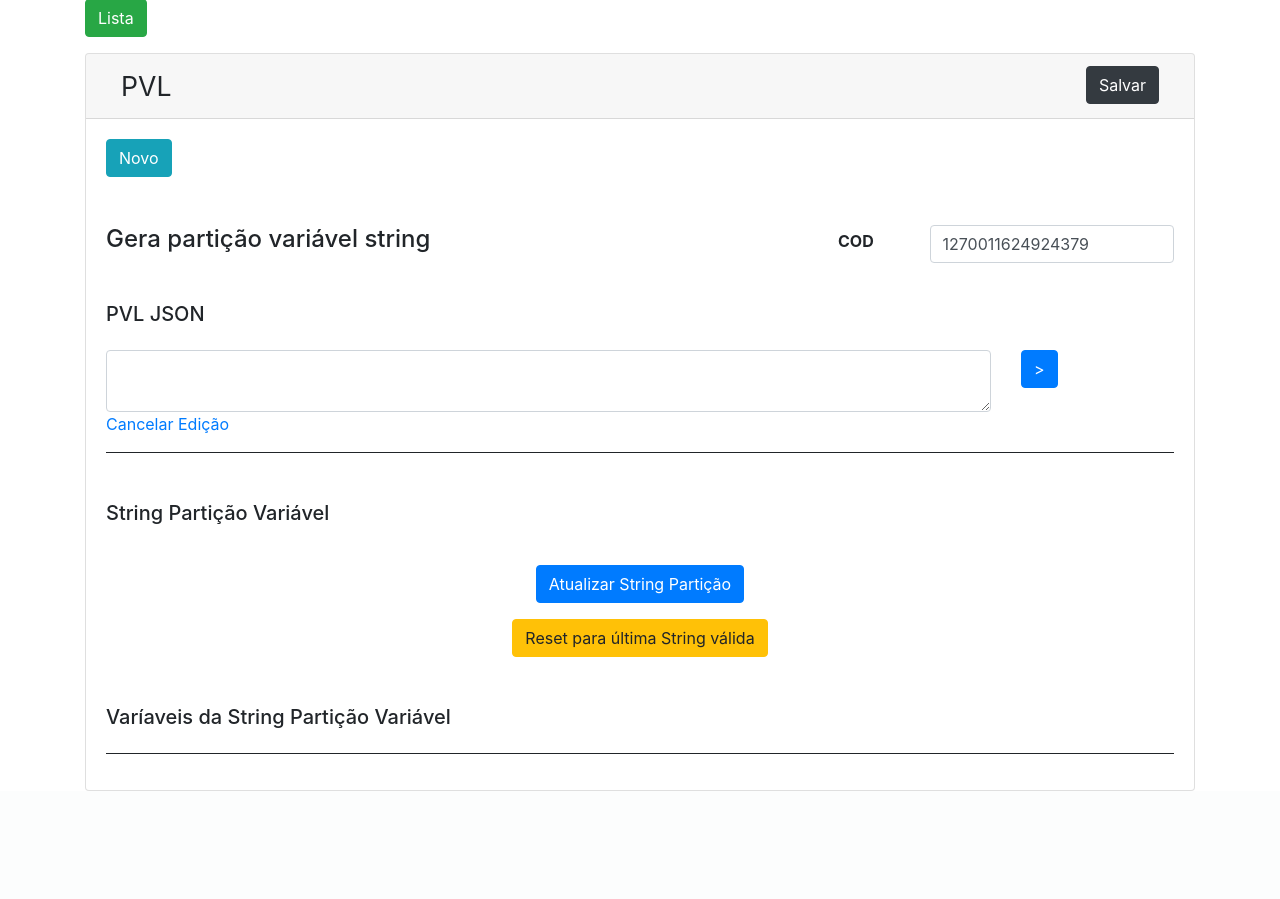
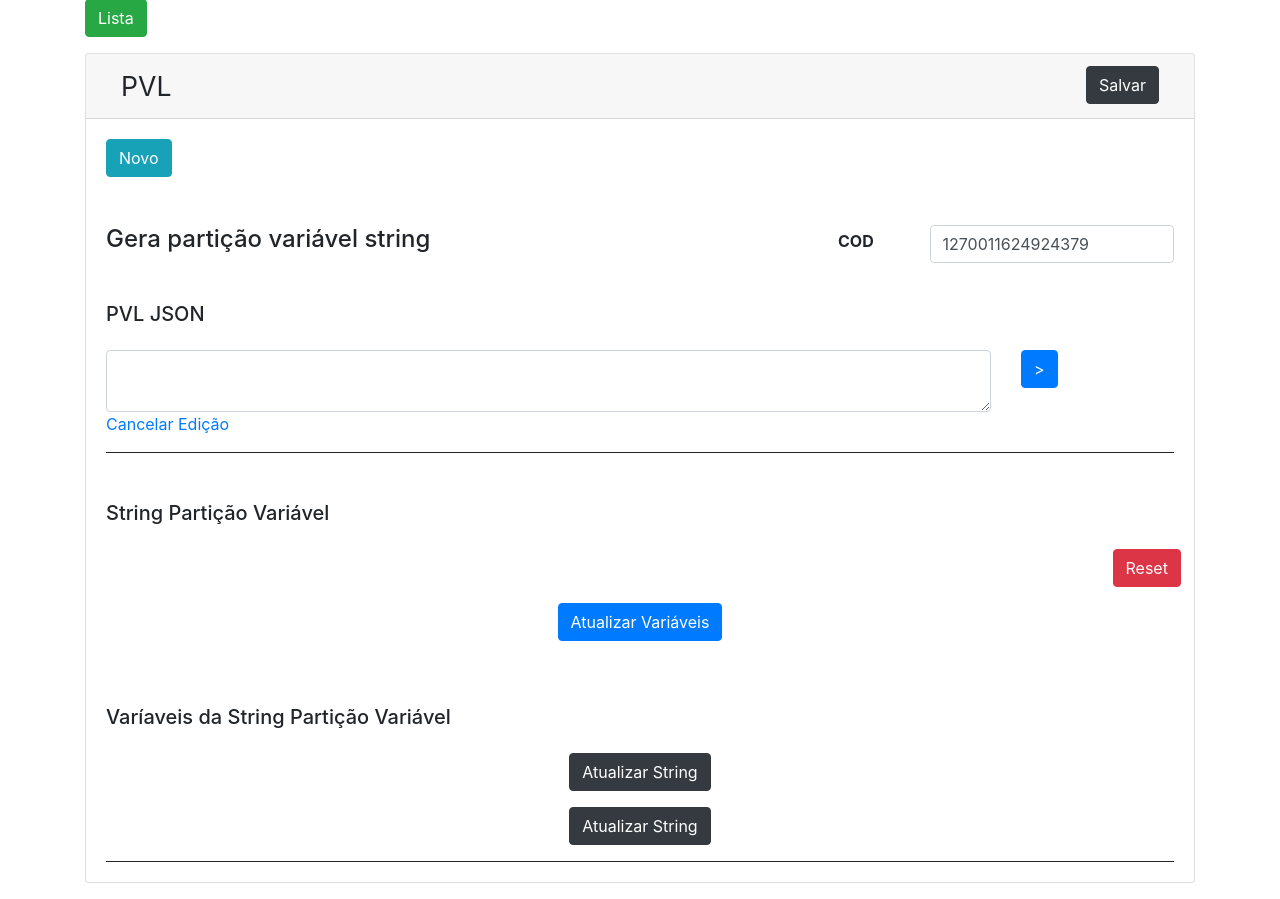
Before and after one commit to rafaelrochagit/shape_on, a PHP site: page /foton/pvl/index.php in a window 1280 px wide. Shown: the part 105-1004 px from the top of the page. Before the commit the page ends 896 px from the top, so only its background shows below. Run offline with PHP 8.4, Linux system fonts and the light colour scheme; data that the repository does not hold is empty; some libraries are stand-ins or nearby versions.

Commit message:
ferramentas pvl string

```diff
--- a/footer.php
+++ b/footer.php
@@ -139,5 +139,17 @@
 			showMessage("Error!", msg)
 		}
 
+		function timeOutHide(id, timeInSeconds) {
+			const time = timeInSeconds * 1000
+			const selector = '#'+id
+			if($(selector).attr('isShow') == undefined || $(selector).attr('isShow') == 'false') {
+				$(selector).attr('isShow', 'true');
+				setTimeout(function(){
+					 $(selector).hide();
+					 $(selector).attr('isShow', 'false');
+				}, time);
+			}
+		}
+
     </script>
 </html>
--- a/foton/pvl/index.php
+++ b/foton/pvl/index.php
@@ -53,7 +53,7 @@
 	}
 
 </style>
-
+	<form class="forms-sample d-print-none mt-5" action="salvar.php" method="post">
 		<div class="row mb-3">
 			<div class="col">
 	   			<a href="lista.php" class="btn btn-success">Lista</a>
@@ -74,7 +74,7 @@
 		   			<a href="index.php" class="btn btn-info">Novo</a>
 				</div>
 		  	</div>
-	  	<form class="forms-sample d-print-none mt-5" action="salvar.php" method="post" style="border-bottom: 1px solid;">
+		  	<div class="forms-sample d-print-none mt-5" style="border-bottom: 1px solid;">
 			    <div class="row">
 			    	<div class="col-8">
 			    		 <h4 class="card-title text-left mb-5">Gera partição variável string</h4>
@@ -117,6 +117,7 @@
 		            </div>
 		        </div>
 		        <div>
+
 		    		<div class="form-group row mt-5">
 		    			<div class="col">
 		        			<h5>String Partição Variável</h5>
@@ -124,30 +125,52 @@
 		        	</div>
 
 		        	<div class="form-group row">
-	        		<div class="col">
-	        			<input id="particaoVariavel" type="text" onchange="stringChange()"
+		        		<div class="col-11">
+		        			<input id="particaoVariavel" type="text"
 		        			class="form-control  <?= isset($pvlResult['jsonPvl']) ? '' : 'display-none'?>"></input>
 		        			<span id="erroString" class="display-none" style="color:red;">String com erro</span>
+		        			<div id="alertString" class="col display-none p-1">
+								<div class="alert alert-success p-1 mb-0" role="alert">
+								  <strong>Sucesso!</strong> <span class="alertContent"></span>
+								  <button type="button" class="close" aria-label="Close" onclick="(function(){$('#alertString').hide()})()">
+								    <span aria-hidden="true">&times;</span>
+								  </button>
+								</div>
+							</div>
+		        		</div>
+		        		<div class="col-1">
+							<a class="btn btn-danger" onclick="resetUltimaStringValida()">Reset</a>
 						</div>
 		        	</div>
 
+
 		        	<div class="row mb-3">
 						<div class="col text-center">
-						<a id="gerarString" class="btn btn-primary" onclick="atualizarString()">Atualizar String Partição</a>
+							<a class="btn btn-primary" onclick="stringChange()">Atualizar Variáveis</a>
 						</div>
 					</div>
 					<div class="row mb-3">
-					<div class="col text-center">
-						<a id="gerarString" class="btn btn-warning" onclick="resetUltimaStringValida()">Reset para última String válida</a>
-					</div>
+
 					</div>
 
 					<div class="form-group row mt-5">
 		    			<div class="col">
 		        			<h5>Varíaveis da String Partição Variável</h5>
+		        			<div id="alertVariaveis" class="col display-none p-1">
+								<div class="alert alert-success p-1 mb-0" role="alert">
+								  <strong>Sucesso!</strong> <span class="alertContent"></span>
+								  <button type="button" class="close" aria-label="Close" onclick="(function(){$('#alertString').hide()})()">
+								    <span aria-hidden="true">&times;</span>
+								  </button>
 								</div>
 							</div>
-
+		    			</div>
+		        	</div>
+	        		<div class="form-group row">
+			        	<div class="col text-center">
+							<a class="btn btn-dark" onclick="gerarString()">Atualizar String</a>
+						</div>
+					</div>
 		        	<div id="result" class="forms-sample">
 		        		<?php foreach($pvlResult['pvl'] as $index => $obj): ?>
 		        			<div class="form-group row mt-4">
@@ -162,13 +185,13 @@
 								        <?php if($obj[$index]["tipo"] == "String"): ?>
 								        	<input id="<?= $index ?>" type="number" name="pvl[<?= $index?>][valor]"
 											onkeyup="tamanhoMaximo('<?= $index ?>', '<?= $obj['tamanho'] ?>')"
-										onchange="corrigeInput('<?= $index ?>', '<?= $obj['tamanho'] ?>', '<?= $obj['tipo'] ?>')"
 											class="form-control" placeholder="" value="<?= $obj['valor'] ?>">
+											<!--onchange="corrigeInput('<?= $index ?>', '<?= $obj['tamanho'] ?>', '<?= $obj['tipo'] ?>')" -->
 								        <?php else: ?>
 								        	<input id="<?= $index ?>" type="text" name="pvl[<?= $index?>][valor]"
 								        	maxlength="<?= $obj['tamanho'] ?>"
-										onchange="corrigeInput('<?= $index ?>', '<?= $obj['tamanho'] ?>', '<?= $obj['tipo'] ?>')"
 											class="form-control" placeholder="" value="<?= $obj['valor'] ?>">
+											<!--onchange="corrigeInput('<?= $index ?>', '<?= $obj['tamanho'] ?>', '<?= $obj['tipo'] ?>')" -->
 								        <?php endif; ?>
 								        <input type="hidden" name="pvl[<?=$index?>][tipo]" value="<?= $obj['tipo'] ?>">
 								        <input type="hidden" name="pvl[<?=$index?>][tamanho]" value="<?= $obj['tamanho'] ?>">
@@ -187,8 +210,13 @@
 					        </div>
 		        		<?php endforeach;?>
 			        </div>
+			        <div class="form-group row">
+			        	<div class="col text-center">
+							<a class="btn btn-dark" onclick="gerarString()">Atualizar String</a>
 						</div>
-        </form>
+					</div>
+		        </div>
+	        </div>
 		  </div>
 		</div>
 
@@ -207,6 +235,7 @@
 		    </div>
 		  </div>
 		</div>
+	</form>
 <?php require_once '../../footer.php'; ?>
 <script type="text/javascript">
 	var valorStringParticaoVariavel = ''
@@ -243,7 +272,7 @@
 			$('#result').append(input)
 		}
 
-		//gerarString()
+		gerarString()
 		cancelarEdicaoPvl();
 	}
 
@@ -294,7 +323,7 @@
 		const valor = stringRepetida('0', tamanho)
 		return '<input id="'+index+'" type="number" name="pvl['+index+'][valor]" '+
 			'onkeyup="tamanhoMaximo('+"'"+index+"'"+','+tamanho+')" '+
-			'onchange="corrigeInput('+ "'"+index+"'" +','+ tamanho +','+ "'"+tipo+"'" +')"'+
+			//'onchange="corrigeInput('+ "'"+index+"'" +','+ tamanho +','+ "'"+tipo+"'" +')"'+
 			'class="form-control" placeholder="" value="'+valor+'">'
 	}
 
@@ -303,7 +332,7 @@
 		const tipo = obj[index]['tipo']
 		const valor = stringRepetida('a', tamanho)
 		return '<input id="'+index+'" type="text" maxlength="'+tamanho+'" name="pvl['+index+'][valor]" '+
-			'onchange="corrigeInput('+ "'"+index+"'" +','+ tamanho +','+ "'"+tipo+"'" +')"'+
+			//'onchange="corrigeInput('+ "'"+index+"'" +','+ tamanho +','+ "'"+tipo+"'" +')"'+
 			'class="form-control" placeholder="" value="'+valor+'">'
 	}
 
@@ -341,7 +370,8 @@
 
 		let newVal = complementoAEsquerda+inputVal
 		$('#'+index).val(newVal)
-		gerarString()
+		//gerarString()
+		return newVal
 
 	}
 
@@ -351,19 +381,21 @@
 		}
 
 		const jsonPvl = jsonPvlConsolidado
+		if(jsonPvl == '' || jsonPvl == undefined) return
 		const objPvl = JSON.parse(jsonPvl)
 
 		let valor = ""
 		for (var index in objPvl) {
 			let inputVal = $('#'+index).val()
-			valor = valor + inputVal
+			let newInputVal = corrigeInput(index, objPvl[index]['tamanho'], objPvl[index]['tipo'])
+			valor = valor + newInputVal
 		}
 
 		tamanhoString = valor.length
 		valorStringParticaoVariavel = valor
 		$('#particaoVariavel').val(valor)
 		$('#particaoVariavel').show()
-		if(!isFirstChargePage) successMessage('Valor String Partição Variável atualizado')
+		if(!isFirstChargePage) successAlertString('Valor String Partição Variável atualizado')
 	}
 
 	function stringChange() {
@@ -374,6 +406,7 @@
 			const msg = 'Novo tamanho da string('+novaString.length+') não condiz com o tamanho correto('+tamanhoString+')'
 			//errorMessage(msg)
 			errorString(msg)
+			$('#alertString').hide()
 			return
 		}
 		valorStringParticaoVariavel = novaString
@@ -383,7 +416,7 @@
 			const posicaoFinal = posicaoInicio + objPvl[index]['tamanho']
 			$('#'+index).val(novaString.substring(posicaoInicio, posicaoFinal))
 		}
-		successMessage("Inputs de Varíaveis da String Partição Variável atualizados")
+		successAlertVariaveis("Inputs de Varíaveis da String Partição Variável atualizados")
 
 	}
 
@@ -400,6 +433,18 @@
 		stringChange();
 	}
 
+	function successAlertString(msg) {
+		$('#alertString .alertContent').text(msg);
+		$('#alertString').show();
+		timeOutHide('alertString', 5);
+	}
+
+	function successAlertVariaveis(msg) {
+		$('#alertVariaveis .alertContent').text(msg);
+		$('#alertVariaveis').show();
+		timeOutHide('alertVariaveis', 5);
+	}
+
 	function errorString(msg='') {
 		$('#particaoVariavel').css('border', '1px solid red');
 		if(msg != '') $('#erroString').text(msg)
--- a/foton/pvl/salvar.php
+++ b/foton/pvl/salvar.php
@@ -7,7 +7,7 @@
 $form = $_POST;
 $codPvl = isset($form['codPvl']) ? $form['codPvl'] : '';
 $pvl->form($form);
-
+$_SESSION["msgSuccess"] = 'PVL salva!';
 header("Location: index.php?codPvl=" . $codPvl);
 
 
```
Also changed, not shown: foton/pvl/bd/pvls.json (+1 -1 lines). Lines whose indentation alone changed are shown as unchanged.
